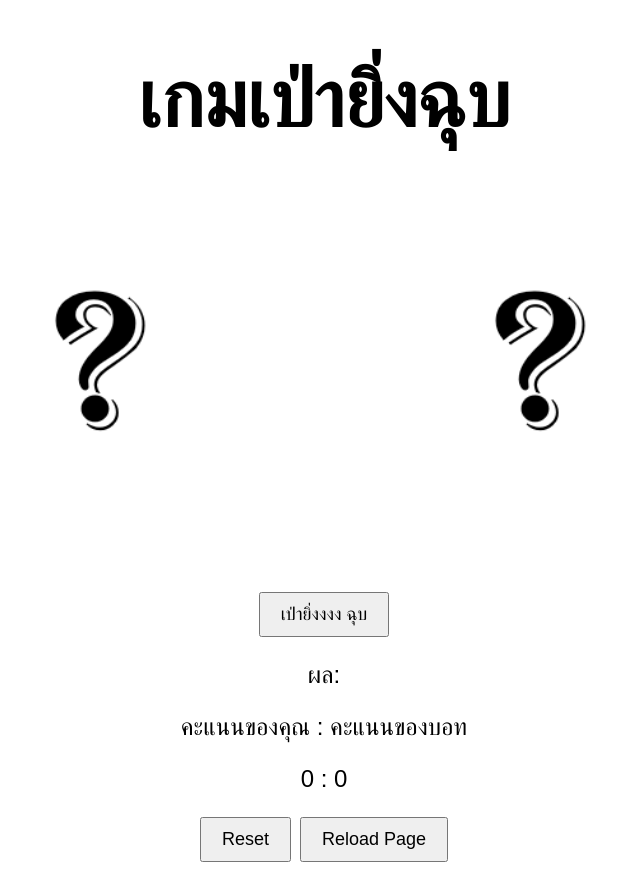
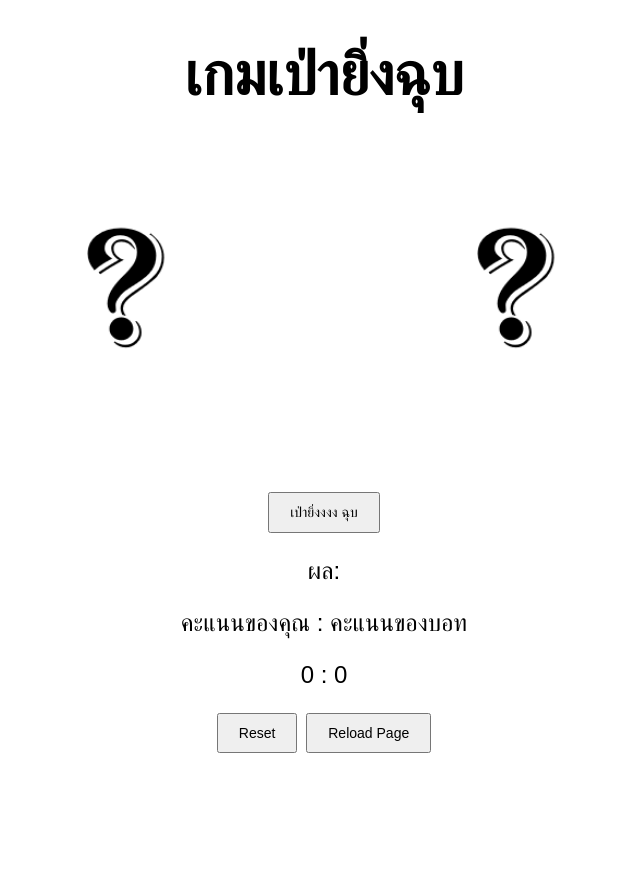
Before and after one commit to FarrewX/Rock-Scissors-Paper, a Vue app: page / in a window 1280 px wide. Shown: the whole page, without its empty margins (316-956 px from the left). After the commit the page ends 800 px from the top, so only its background shows below. Built offline with nearby package versions, Linux system fonts and the light colour scheme.

Commit message:
fix style

```diff
--- a/src/assets/main.css
+++ b/src/assets/main.css
@@ -4,7 +4,7 @@ body {
 }
 
 h1{
-  font-size: 80px;
+  font-size: 60px;
 }
 
 .choices {
@@ -14,7 +14,7 @@ h1{
 }
 
 button {
-  font-size: 18px;
+  font-size: 14px;
   padding: 10px 20px;
 }
 
@@ -26,6 +26,6 @@ button {
 .indent{ padding-left: 90px }
 
 .choice-image {
-  width: 350px;
-  height: 350px;
+  width: 300px;
+  height: 300px;
 }
```
